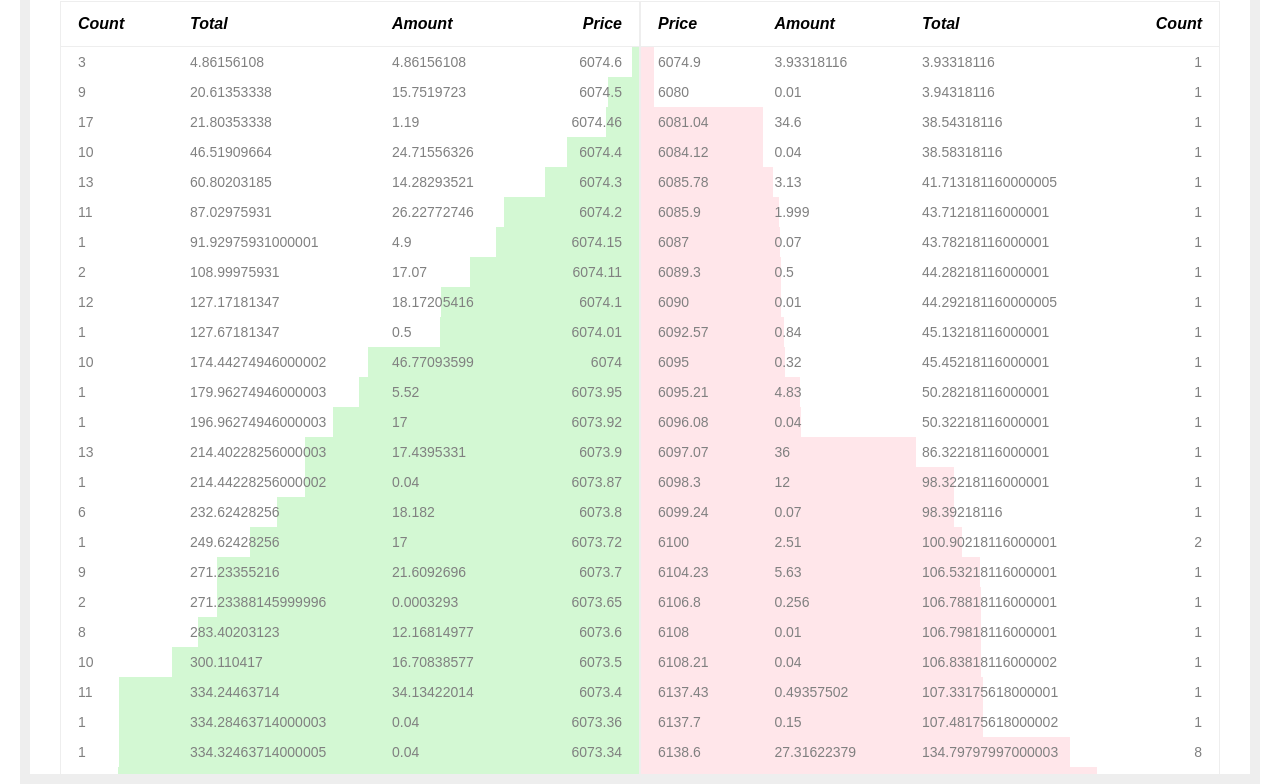
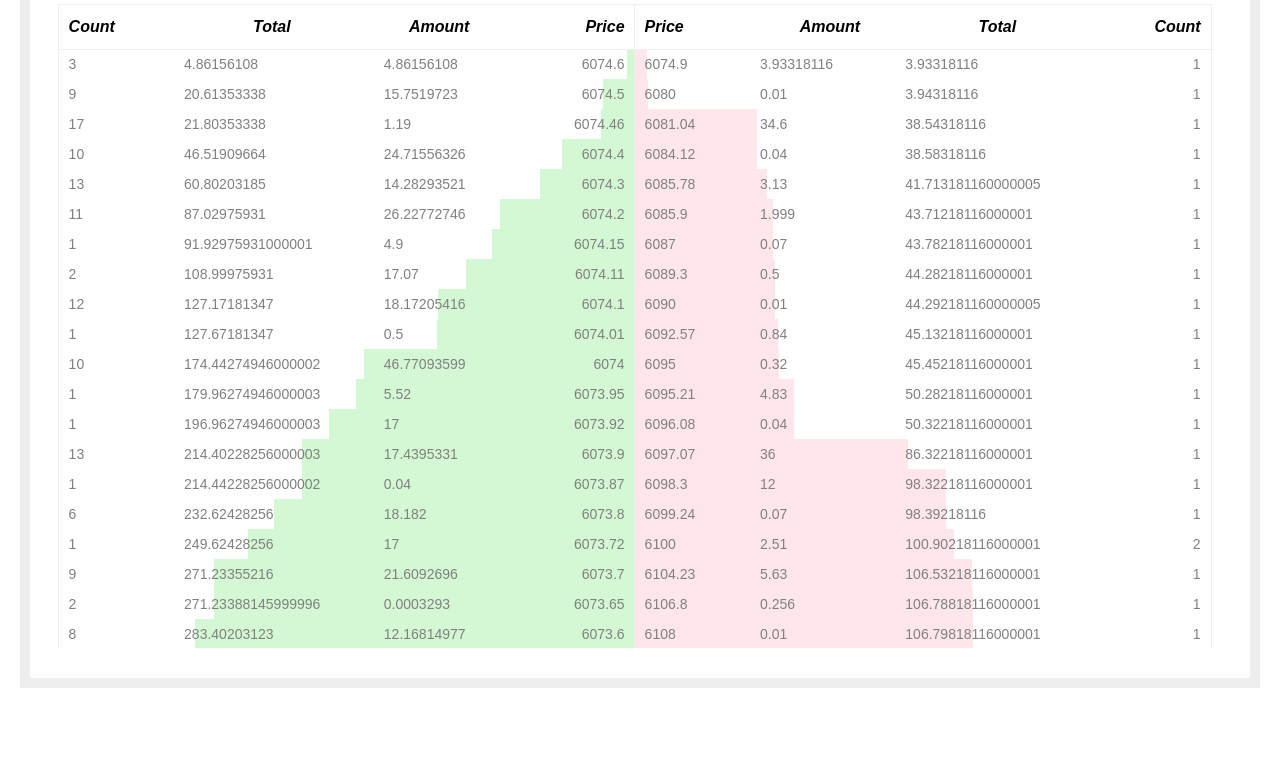
Before and after one commit to galtranspb/Order-book, a website: page source/index.html in a window 1280 px wide. Shown: the part 96-880 px from the top of the page. After the commit the page ends 800 px from the top, so only its background shows below. Drawn offline with nearby package versions, Linux system fonts and the light colour scheme; files that its build step writes are made by us from their sources.

Commit message:
Working version. Fixed table header and scrolling

```diff
--- a/package.json
+++ b/package.json
@@ -27,7 +27,7 @@
     "stylelint": "stylelint \"source/sass/**/*.scss\" --syntax scss",
     "test": "npm run editorconfig && npm run stylelint",
     "build": "gulp build",
-    "start": "gulp serve"
+    "start": "npm run build && gulp serve"
   },
   "browserslist": [
     "last 2 versions",
--- a/source/index.html
+++ b/source/index.html
@@ -6,7 +6,7 @@
   <title>Order book</title>
   <meta name="keywords" content="<Биткоин, BTC, USD">
   <meta name="description" content="Обмен биткоинов на USD">
-  <link rel="stylesheet" href="css/style.css">
+  <link rel="stylesheet" href="css/style.min.css">
 </head>
 
 <body>
@@ -28,30 +28,29 @@
         </ul>
       </div>
     </div>
+
     <div class="order__table-wrapper">
       <table class="order__table" aria-label="Таблица предложений">
         <thead class="order__thead">
-          <tr>
-            <td class="order__th">Count</td>
-            <td class="order__th">Total</td>
-            <td class="order__th">Amount</td>
-            <td class="order__th">Price</td>
+          <tr class="order__header-row">
+            <td class="order__td order__td--header order__td--count">Count</td>
+            <td class="order__td order__td--header order__td--total">Total</td>
+            <td class="order__td order__td--header order__td--amount">Amount</td>
+            <td class="order__td order__td--header order__td--price">Price</td>
           </tr>
         </thead>
-        <tbody class="order__tbody order__tbody--bids">
-        </tbody>
+        <tbody class="order__tbody order__tbody--bids"></tbody>
       </table>
       <table class="order__table" aria-label="Таблица спроса">
         <thead class="order__thead">
-          <tr>
-            <td class="order__th">Price</td>
-            <td class="order__th">Amount</td>
-            <td class="order__th">Total</td>
-            <td class="order__th">Count</td>
+          <tr class="order__header-row">
+            <td class="order__td order__td--header order__td--price">Price</td>
+            <td class="order__td order__td--header order__td--amount">Amount</td>
+            <td class="order__td order__td--header order__td--total">Total</td>
+            <td class="order__td order__td--header order__td--count">Count</td>
           </tr>
         </thead>
-        <tbody class="order__tbody order__tbody--asks">
-        </tbody>
+        <tbody class="order__tbody order__tbody--asks"></tbody>
       </table>
     </div>
   </div>
@@ -65,9 +64,9 @@
     </tr>
   </template>
 
-  <script src="js/data.js"></script>
-  <script src="js/upload.js"></script>
-  <script src="js/renderTable.js"></script>
+  <script src="js/data.min.js"></script>
+  <script src="js/upload.min.js"></script>
+  <script src="js/renderTable.min.js"></script>
 
 </body>
 
--- a/source/js/renderTable.js
+++ b/source/js/renderTable.js
@@ -30,7 +30,7 @@
     return maxTotal;
   };
 
-  var reverseCollection = function (obj) {
+  var reverseRow = function (obj) {
     var arr = Array.from(obj.children).reverse();
 
     obj.removeChild(obj.firstChild);
@@ -51,7 +51,7 @@
 
       row.style = 'background-image: linear-gradient(to left, #d3f8d3 ' + colorStop + ', white ' + colorStop + ');';
       if (table === asksTable) {
-        reverseCollection(row);
+        reverseRow(row);
         row.style = 'background-image: linear-gradient(to right, #ffe6ea ' + colorStop + ', white ' + colorStop + ');';
       }
       fragment.appendChild(row);
--- a/source/js/upload.js
+++ b/source/js/upload.js
@@ -2,7 +2,7 @@
 
 (function () {
 
-var URL = 'C:/Users/Anatoly/Documents/Web/Order book/data.json';
+var URL = '';
 
 window.upload = function (onSuccess, onError) {
   var xhr = new XMLHttpRequest();
--- a/source/sass/blocks/order.scss
+++ b/source/sass/blocks/order.scss
@@ -1,17 +1,23 @@
+body {
+  max-width: 1920px;
+}
+
 .order {
   max-width: 1920px;
-  height: 100vh;
   margin: 0 auto;
-  padding: 30px;
+  padding: 30px 0;
 
   border: 10px solid $border-color;
-
-  overflow: hidden;
 }
 
 .order__header-wrapper {
   display: flex;
   align-items: center;
+  width: 90vw;
+  margin-right: auto;
+  margin-bottom: 80px;
+  margin-left: auto;
+  padding-right: 1vw;
 }
 
 .order__help-info {
@@ -20,7 +26,9 @@
 
 .order__title {
   position: relative;
+  margin-top: 0;
   margin-right: auto;
+  margin-bottom: 0;
   padding-left: 25px;
 
   font-style: bold;
@@ -46,29 +54,66 @@
 
 .order__table-wrapper {
   display: flex;
-  width: 100%;
+  width: 92vw;
+  height: 75vh;
+  margin-right: auto;
+  margin-left: auto;
+  padding-left: 1vw;
+
+  overflow: auto;
+
+  &::after {
+    content: "";
+    position: fixed;
+    right: 3.2vw;
+    top: 140px;
+    width: 2vw;
+    height:75vh;
+
+    background-color: $bg-color;
+
+    transition-duration: 2s;
+  }
+
+  &:hover::after {
+    opacity: 0;
+  }
+}
+
+.order__table {
+  width: 45vw;
+  max-width: 1900px;
   height: 100vh;
+  table-layout: fixed;
+
+  border-collapse: collapse;
 
   overflow: auto;
 }
 
-.order__table {
-  width: 50%;
+.order__thead {
+  position: fixed;
+  width: 45vw;
+  top: 100px;
 
-  border-collapse: collapse;
-}
-
-.order__thead {
   font-weight: bolder;
   font-style: italic;
   font-size: $thead-fsz;
   line-height: 20px;
   color: $thead-color;
 
+  background-color: $bg-color;
+
   border: 1px solid $border-color;
 }
 
+.order__header-row {
+  display: flex;
+}
+
 .order__tbody {
+  display: block;
+  width: 45vw;
   border: 1px solid $border-color;
 }
 
@@ -78,20 +123,39 @@
   }
 }
 
-.order__th {
+.order__td {
   width: 12.5%;
-  padding: 12px 17px;
+  padding: 7px 10px;
+
+  white-space: nowrap;
+  text-overflow: ellipsis;
+
+  overflow: hidden;
+
+  &--header {
+    padding: 12px 10px;
+    flex-grow: 4;
+
+    text-align: center;
+  }
+
+  &:first-child {
+    text-align-last: left;
+  }
 
   &:last-child {
     text-align: right;
   }
-}
 
-.order__td {
-  width: 12.5%;
-  padding: 7px 17px;
+  &--total {
+    flex-grow: 13;
+  }
 
-  &:last-child {
-    text-align: right;
+  &--amount {
+    flex-grow: 8;
+  }
+
+  &--price {
+    flex-grow: 4;
   }
 }
```
Also changed, not shown: gulpfile.js (+55 -6 lines), build/css/style.css, build/css/style.min.css, build/index.html, build/js/renderTable.js, build/js/renderTable.min.js, build/js/upload.js, build/js/upload.min.js, sample.jpg (added), 1 other file.
